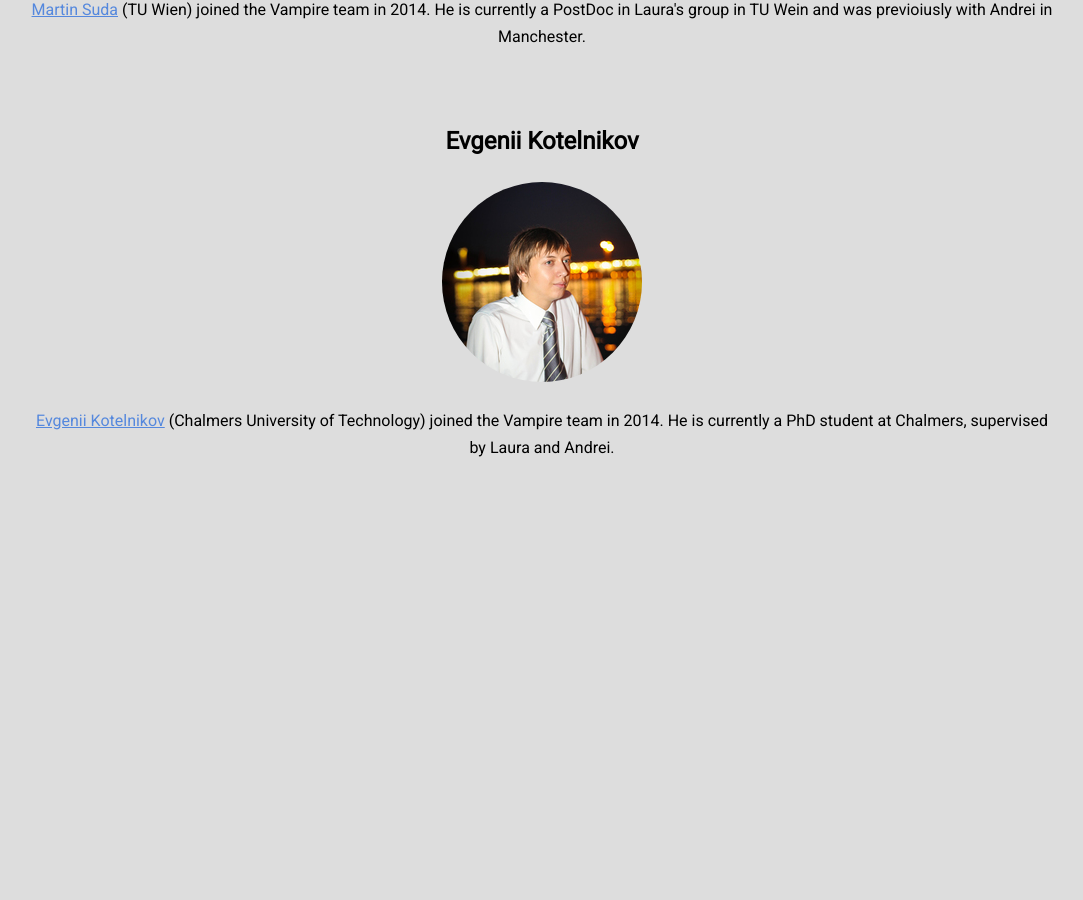
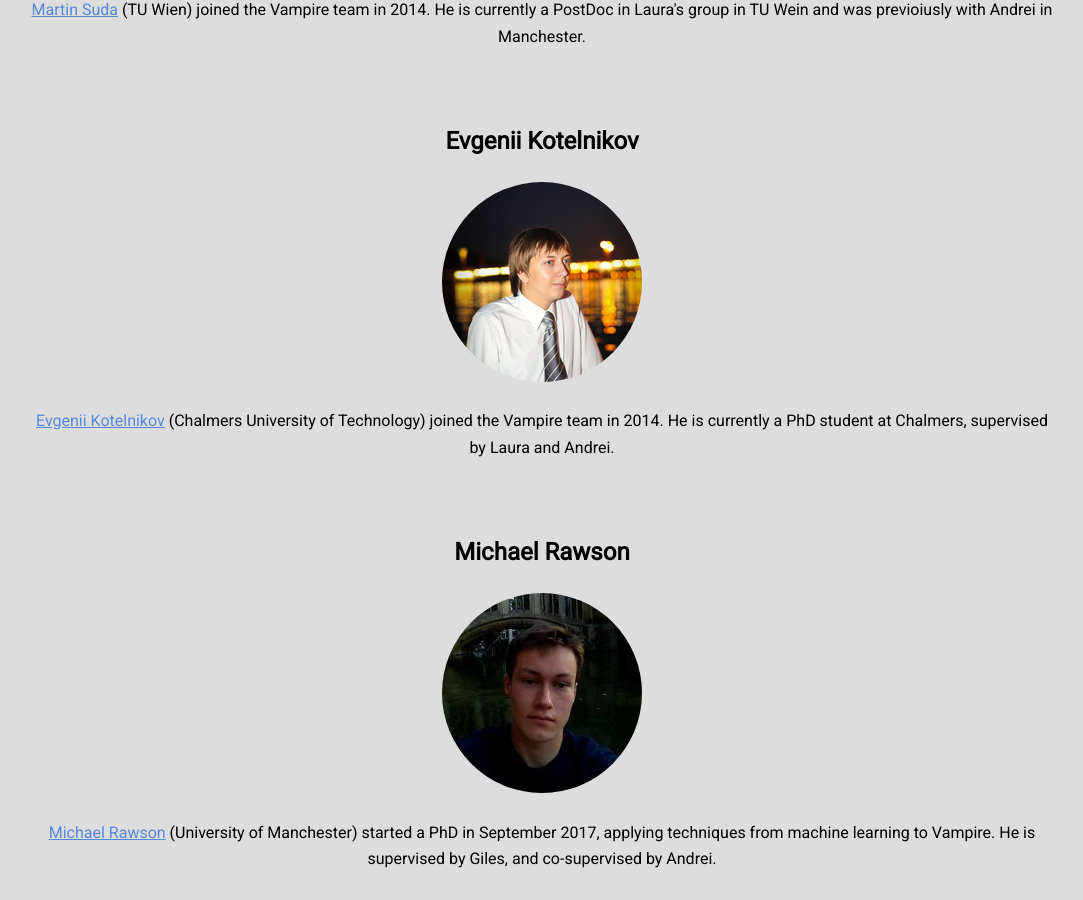
Before and after one commit to vprover/vprover.github.io, a Jekyll site: the page built from team.html, in a window 1280 px wide and 900 px high, scrolled down 1753 px. Shown: the whole window, without its empty margins (98-1181 px from the left). Built offline with Jekyll 4.4.1, drawn with Linux system fonts in a browser that asks for light colours; before the commit the page ends 2241 px from its top, so only the background shows below that.

Commit message:
added myself to team page

```diff
--- a/_includes/authors.html
+++ b/_includes/authors.html
@@ -4,6 +4,7 @@
 {% assign korovin = '<a href="http://www.cs.man.ac.uk/~korovink/">Konstantin Korovin</a>' %}
 {% assign kotelnikov = '<a href="http://www.cse.chalmers.se/~evgenyk/">Evgenii Kotelnikov</a>' %}
 {% assign kovacs = '<a href="http://forsyte.at/people/kovacs">Laura Kovács</a>' %}
+{% assign rawson = '<a href="http://rawsons.uk/michael/">Michael Rawson</a>' %}
 {% assign reger = '<a href="http://www.cs.man.ac.uk/~regerg/">Giles Reger</a>' %}
 {% assign suda = '<a href="http://forsyte.at/people/suda/">Martin Suda</a>' %}
 {% assign voronkov = '<a href="http://www.voronkov.com">Andrei Voronkov</a>' %}
--- a/team.html
+++ b/team.html
@@ -53,3 +53,12 @@ He is currently a PostDoc in Laura's group in TU Wein and was previoiusly with A
 He is currently a PhD student at Chalmers, supervised by Laura and Andrei.
 </p>
 </section>
+
+<section class="bio">
+<h1>Michael Rawson</h1>
+<img alt="Michael Rawson" src="/img/mrawson.jpg">
+<p>
+{{ rawson }} (University of Manchester) started a PhD in September 2017, applying techniques from machine learning to Vampire.
+He is supervised by Giles, and co-supervised by Andrei.
+</p>
+</section>
```
Also changed, not shown: img/mrawson.jpg (added).
